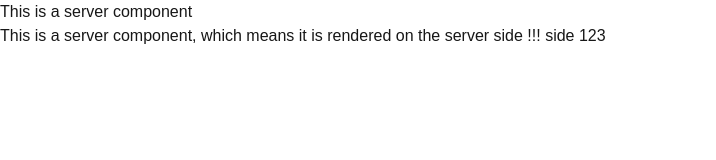
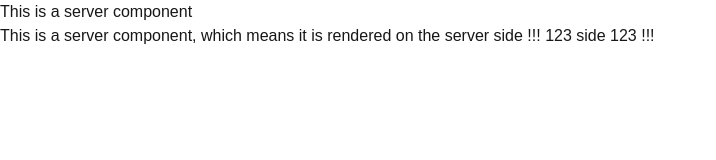
Before and after one commit to Rishisharma-connect/react, a Next.js app in the folder learn-ssr/: page /git in a window 1280 px wide. Shown: the top 160 px of the page, without its empty margins (0-716 px from the left). Built offline with nearby package versions, Linux system fonts and the light colour scheme.

Commit message:
side !!! 123         side 123 !!!

```diff
--- a/learn-ssr/src/app/git/page.tsx
+++ b/learn-ssr/src/app/git/page.tsx
@@ -6,8 +6,8 @@ const page = () => {
       <h1>This is a server component</h1>
       <p className="bg-zinc-[150]">
         This is a server component, which means it is rendered on the server
-        side !!!
-        side 123
+        side !!! 123
+        side 123 !!!
       </p>
     </div>
   );
```
